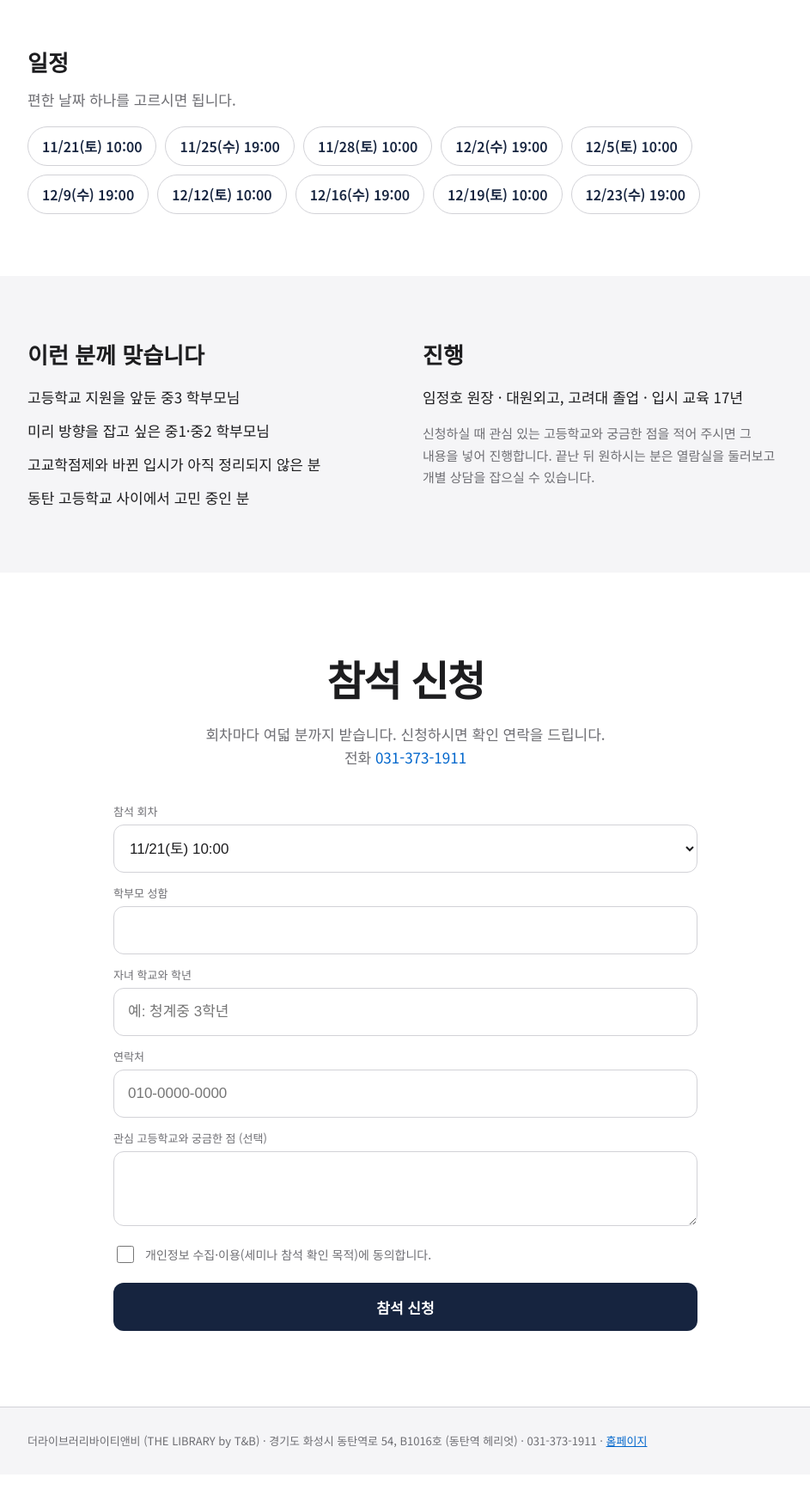
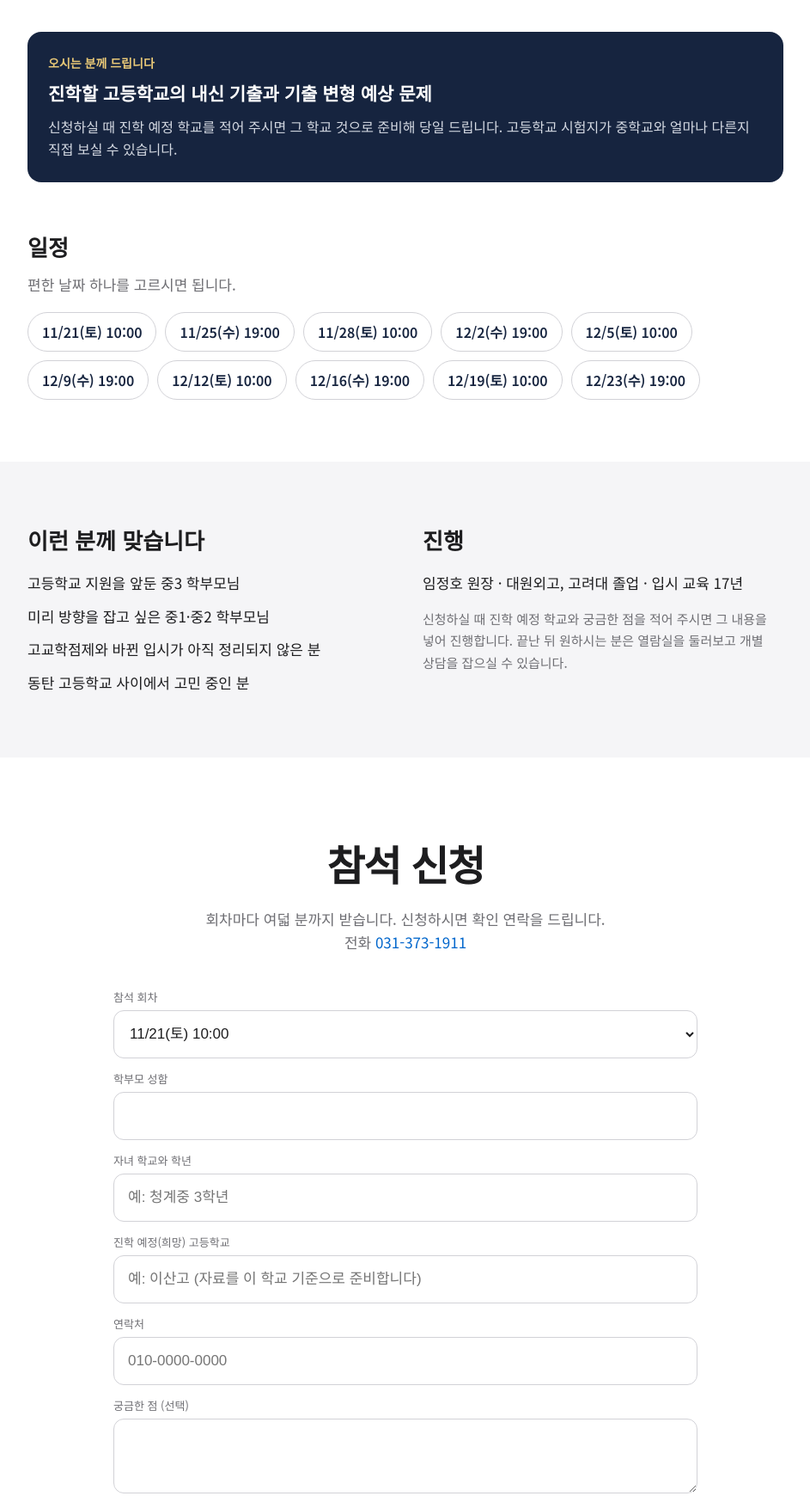
Before and after one commit to thelibrarybytb-oss/librarytb-site, a plain HTML site: page seminar/index.html in a window 1280 px wide. Shown: the part 1082-2822 px from the top of the page at 86% size, without its empty margins (168-1111 px from the left). Before the commit the page ends 2797 px from the top, so only its background shows below. Drawn offline with Linux system fonts and the light colour scheme.

Commit message:
세미나: 진학 예정 고교 기출·기출 변형 예상문제 제공 안내, 신청 폼에 진학 예정 학교 추가
Co-Authored-By: Claude Fable 5.2 <noreply@anthropic.com>
Claude-Session: https://claude.ai/code/session_01Ma1ncsTrfti4p6KsN94SKm

```diff
--- a/seminar/index.html
+++ b/seminar/index.html
@@ -3,7 +3,7 @@
 <meta charset="utf-8">
 <meta name="viewport" content="width=device-width, initial-scale=1">
 <title>동탄 중학생 학부모 세미나 | 고교 선택·고교학점제·달라진 입시 | 더라이브러리바이티앤비</title>
-<meta name="description" content="동탄 중학생 학부모 세미나. 중학교와 고등학교의 차이, 고교학점제와 달라진 입시, 동탄 고교 선택까지 50분에 한 번으로 끝냅니다. 매주 토요일 오전 10시, 수요일 저녁 7시, 동탄역 헤리엇 THE LIBRARY by T&amp;B. 정원 8명, 무료.">
+<meta name="description" content="동탄 중학생 학부모 세미나. 중학교와 고등학교의 차이, 고교학점제와 달라진 입시, 동탄 고교 선택까지 50분에 한 번으로 끝냅니다. 매주 토요일 오전 10시, 수요일 저녁 7시, 동탄역 헤리엇 THE LIBRARY by T&amp;B. 정원 8명, 무료. 참석하신 분께 진학 예정 고등학교의 기출과 기출 변형 예상 문제를 드립니다.">
 <meta property="og:title" content="동탄 중학생 학부모 세미나 | 고교 선택·고교학점제·달라진 입시">
 <meta property="og:description" content="한 번 오시면 끝나는 50분. 매주 토 10시 · 수 19시, 동탄역 헤리엇. 정원 8명, 무료.">
 <meta property="og:image" content="https://librarytb.co.kr/img/photo-01.jpg">
@@ -32,6 +32,10 @@
 <li style="padding:20px 0;border-top:1px solid #D2D2D7"><strong style="color:#16243F">2. 고교학점제와 달라진 입시</strong><br><span style="color:#6E6E73">과목을 고르는 고등학교, 내신 5등급제, 2028학년도부터 바뀐 수능과 대입. 제도 전반을 지금 중학생 기준으로 풀어 드립니다.</span></li>
 <li style="padding:20px 0;border-top:1px solid #D2D2D7"><strong style="color:#16243F">3. 동탄 고교 선택</strong><br><span style="color:#6E6E73">무엇을 기준으로 고를 것인가. 이산고·이솔고 등 동탄 고등학교를 예로 놓고, 우리 아이에게 맞는 학교를 가리는 법을 이야기합니다.</span></li>
 </ul>
+<div style="margin-top:40px;padding:26px 24px;background:#16243F;border-radius:16px;color:#FFFFFF">
+<p style="margin:0;font-size:14px;font-weight:600;color:#E8C877">오시는 분께 드립니다</p>
+<p style="margin:10px 0 0;font-size:21px;font-weight:700;line-height:1.45">진학할 고등학교의 내신 기출과 기출 변형 예상 문제</p>
+<p style="margin:10px 0 0;font-size:16px;line-height:1.65;color:#D5DAE3">신청하실 때 진학 예정 학교를 적어 주시면 그 학교 것으로 준비해 당일 드립니다. 고등학교 시험지가 중학교와 얼마나 다른지 직접 보실 수 있습니다.</p></div>
 <h2 style="margin:56px 0 0;font-size:26px;font-weight:800">일정</h2>
 <p style="margin:12px 0 18px;font-size:17px;line-height:1.6;color:#6E6E73">편한 날짜 하나를 고르시면 됩니다.</p>
 <ul style="display:flex;flex-wrap:wrap;gap:10px;font-size:16px;font-weight:600;color:#16243F;font-variant-numeric:tabular-nums"><li style="padding:10px 16px;border:1px solid #D2D2D7;border-radius:980px">11/21(토) 10:00</li><li style="padding:10px 16px;border:1px solid #D2D2D7;border-radius:980px">11/25(수) 19:00</li><li style="padding:10px 16px;border:1px solid #D2D2D7;border-radius:980px">11/28(토) 10:00</li><li style="padding:10px 16px;border:1px solid #D2D2D7;border-radius:980px">12/2(수) 19:00</li><li style="padding:10px 16px;border:1px solid #D2D2D7;border-radius:980px">12/5(토) 10:00</li><li style="padding:10px 16px;border:1px solid #D2D2D7;border-radius:980px">12/9(수) 19:00</li><li style="padding:10px 16px;border:1px solid #D2D2D7;border-radius:980px">12/12(토) 10:00</li><li style="padding:10px 16px;border:1px solid #D2D2D7;border-radius:980px">12/16(수) 19:00</li><li style="padding:10px 16px;border:1px solid #D2D2D7;border-radius:980px">12/19(토) 10:00</li><li style="padding:10px 16px;border:1px solid #D2D2D7;border-radius:980px">12/23(수) 19:00</li></ul>
@@ -43,7 +47,7 @@
 <li>고등학교 지원을 앞둔 중3 학부모님</li><li>미리 방향을 잡고 싶은 중1·중2 학부모님</li><li>고교학점제와 바뀐 입시가 아직 정리되지 않은 분</li><li>동탄 고등학교 사이에서 고민 중인 분</li></ul></div>
 <div style="flex:1 1 320px;min-width:0"><h2 style="margin:0;font-size:26px;font-weight:800">진행</h2>
 <p style="margin:18px 0 0;font-size:17px;line-height:1.7">임정호 원장 · 대원외고, 고려대 졸업 · 입시 교육 17년</p>
-<p style="margin:14px 0 0;font-size:15px;line-height:1.7;color:#6E6E73">신청하실 때 관심 있는 고등학교와 궁금한 점을 적어 주시면 그 내용을 넣어 진행합니다. 끝난 뒤 원하시는 분은 열람실을 둘러보고 개별 상담을 잡으실 수 있습니다.</p></div>
+<p style="margin:14px 0 0;font-size:15px;line-height:1.7;color:#6E6E73">신청하실 때 진학 예정 학교와 궁금한 점을 적어 주시면 그 내용을 넣어 진행합니다. 끝난 뒤 원하시는 분은 열람실을 둘러보고 개별 상담을 잡으실 수 있습니다.</p></div>
 </div></section>
 
 <section id="apply"><div style="max-width:680px;margin:0 auto;padding:88px 22px">
@@ -54,8 +58,9 @@
 <label style="display:flex;flex-direction:column;gap:6px;font-size:13px;color:#6E6E73">참석 회차<select name="track" id="f-track" required style="height:56px;padding:0 16px;border:1px solid #D2D2D7;border-radius:12px;font-size:17px;color:#1D1D1F;background:#FFFFFF;box-sizing:border-box;width:100%;padding:0 14px"><option value="[세미나] 11/21(토) 10:00">11/21(토) 10:00</option><option value="[세미나] 11/25(수) 19:00">11/25(수) 19:00</option><option value="[세미나] 11/28(토) 10:00">11/28(토) 10:00</option><option value="[세미나] 12/2(수) 19:00">12/2(수) 19:00</option><option value="[세미나] 12/5(토) 10:00">12/5(토) 10:00</option><option value="[세미나] 12/9(수) 19:00">12/9(수) 19:00</option><option value="[세미나] 12/12(토) 10:00">12/12(토) 10:00</option><option value="[세미나] 12/16(수) 19:00">12/16(수) 19:00</option><option value="[세미나] 12/19(토) 10:00">12/19(토) 10:00</option><option value="[세미나] 12/23(수) 19:00">12/23(수) 19:00</option></select></label>
 <label style="display:flex;flex-direction:column;gap:6px;font-size:13px;color:#6E6E73">학부모 성함<input type="text" name="student" id="f-name" required style="height:56px;padding:0 16px;border:1px solid #D2D2D7;border-radius:12px;font-size:17px;color:#1D1D1F;background:#FFFFFF;box-sizing:border-box;width:100%"></label>
 <label style="display:flex;flex-direction:column;gap:6px;font-size:13px;color:#6E6E73">자녀 학교와 학년<input type="text" name="school" id="f-school" placeholder="예: 청계중 3학년" style="height:56px;padding:0 16px;border:1px solid #D2D2D7;border-radius:12px;font-size:17px;color:#1D1D1F;background:#FFFFFF;box-sizing:border-box;width:100%"></label>
+<label style="display:flex;flex-direction:column;gap:6px;font-size:13px;color:#6E6E73">진학 예정(희망) 고등학교<input type="text" name="target" id="f-target" required placeholder="예: 이산고 (자료를 이 학교 기준으로 준비합니다)" style="height:56px;padding:0 16px;border:1px solid #D2D2D7;border-radius:12px;font-size:17px;color:#1D1D1F;background:#FFFFFF;box-sizing:border-box;width:100%"></label>
 <label style="display:flex;flex-direction:column;gap:6px;font-size:13px;color:#6E6E73">연락처<input type="tel" name="phone" id="f-phone" required inputmode="tel" placeholder="010-0000-0000" style="height:56px;padding:0 16px;border:1px solid #D2D2D7;border-radius:12px;font-size:17px;color:#1D1D1F;background:#FFFFFF;box-sizing:border-box;width:100%"></label>
-<label style="display:flex;flex-direction:column;gap:6px;font-size:13px;color:#6E6E73">관심 고등학교와 궁금한 점 (선택)<textarea name="memo" id="f-memo" rows="3" style="padding:14px 16px;border:1px solid #D2D2D7;border-radius:12px;font-size:17px;color:#1D1D1F;background:#FFFFFF;resize:vertical;box-sizing:border-box;width:100%"></textarea></label>
+<label style="display:flex;flex-direction:column;gap:6px;font-size:13px;color:#6E6E73">궁금한 점 (선택)<textarea name="memo" id="f-memo" rows="3" style="padding:14px 16px;border:1px solid #D2D2D7;border-radius:12px;font-size:17px;color:#1D1D1F;background:#FFFFFF;resize:vertical;box-sizing:border-box;width:100%"></textarea></label>
 <label style="display:flex;align-items:center;gap:10px;font-size:14px;color:#6E6E73;padding:6px 0"><input type="checkbox" name="agree" id="f-agree" value="동의" required style="width:20px;height:20px;accent-color:#16243F">개인정보 수집·이용(세미나 참석 확인 목적)에 동의합니다.</label>
 <p id="apply-msg" role="status" style="margin:0;font-size:15px;line-height:1.5;color:#16243F;display:none"></p>
 <button type="submit" id="apply-btn" style="height:56px;border:0;border-radius:12px;background:#16243F;color:#FFFFFF;font-size:17px;font-weight:600;cursor:pointer">참석 신청</button>
@@ -68,7 +73,7 @@ var SHEET_ENDPOINT='https://script.google.com/macros/s/AKfycbykVwNQfLV1-7vJQIBQO
 function show(t,err){msg.textContent=t;msg.style.display='block';msg.style.color=err?'#B3261E':'#16243F';}
 f.addEventListener('submit',function(e){e.preventDefault();if(f.querySelector('[name=bot-field]').value)return;
 btn.disabled=true;btn.textContent='보내는 중…';
-var fd=new FormData(f);fd.set('student','[세미나] '+(fd.get('student')||''));fd.set('memo','[세미나 신청] '+(fd.get('memo')||''));
+var fd=new FormData(f);fd.set('student','[세미나] '+(fd.get('student')||''));fd.set('memo','[세미나 신청] 진학예정: '+(fd.get('target')||'')+' / '+(fd.get('memo')||''));fd.delete('target');
 var u=location.href;fd.append('page',u+(u.indexOf('src=')<0?(u.indexOf('?')<0?'?':'&')+'src=seminar':''));
 fetch(SHEET_ENDPOINT,{method:'POST',mode:'no-cors',headers:{'Content-Type':'application/x-www-form-urlencoded'},body:new URLSearchParams(fd).toString()})
 .then(function(){f.reset();show('신청이 접수되었습니다. 확인 연락을 드리겠습니다.');btn.textContent='접수 완료';})
```
